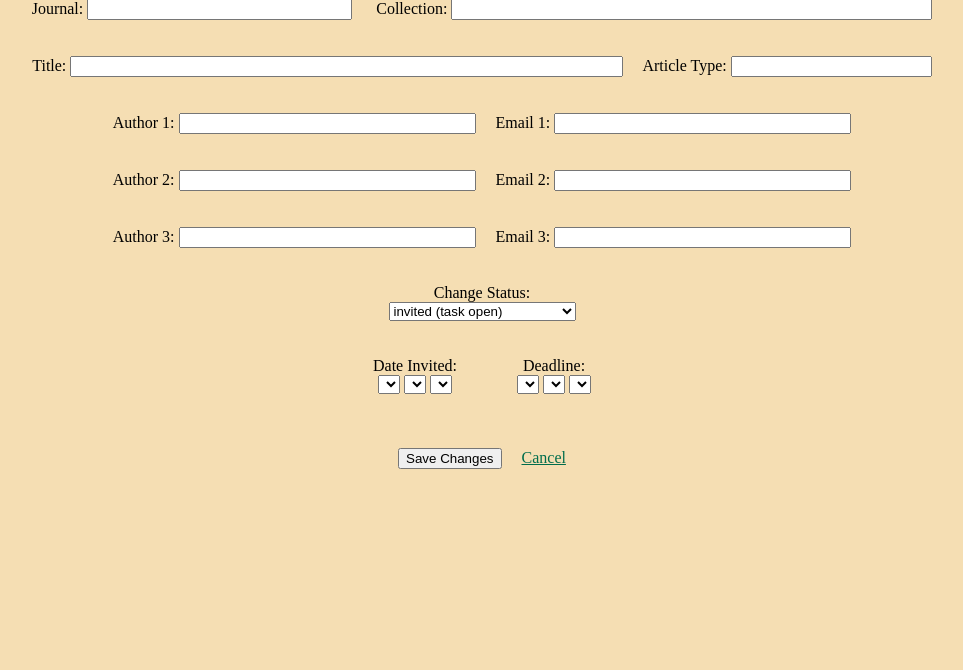
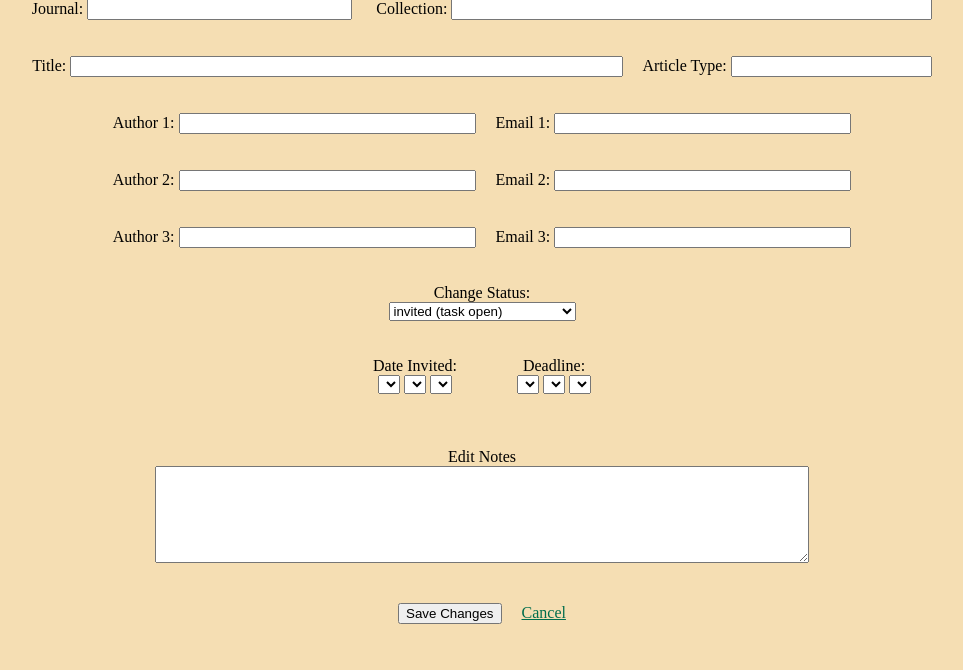
Before and after one commit to agustinpena/Email-Managing-System, a Flask app: template templates/edit_task.html in a window 1280 px wide. Shown: the part 130-800 px from the top of the page, without its empty margins (158-1121 px from the left). Run offline with Flask 3, Linux system fonts and the light colour scheme; the template is opened without the code that fills it, so the values that code supplies are empty.

Commit message:
moved edit notes feature into edit_task.html file

```diff
--- a/app.py
+++ b/app.py
@@ -11,6 +11,7 @@ app = Flask(__name__)
 app.config["SQLALCHEMY_DATABASE_URI"] = "sqlite:///database.db"
 # create database
 db = SQLAlchemy(app)
+# mail settings
 app.config['MAIL_SERVER'] = 'smtp.mail.ru'
 app.config['MAIL_PORT'] = 465
 app.config['MAIL_USE_SSL'] = True
@@ -37,7 +38,7 @@ class Task(db.Model):
     date_invited = db.Column(db.Date)
     status = db.Column(db.String(30))
     last_change_in_notes = db.Column(db.Date)
-    notes = db.Column(db.String(500))
+    notes = db.Column(db.String(2500))
 
     def __repr__(self) -> str:
         return f"Article Request {self.id}"
@@ -126,7 +127,7 @@ def import_excel_to_db(excel_file):
         return False
 
 
-# route to main page
+# route to main page (/)
 @app.route('/', methods=['POST', 'GET'])  # type: ignore
 def index():
     # add add an csv file with tasks
@@ -202,21 +203,6 @@ def export_excel():
 
     except Exception as e:
         return f"Export failed: {str(e)}", 500
-
-
-# route for notes editing
-@app.route('/edit-notes/<int:id>', methods=['GET', 'POST'])
-def edit_notes(id):
-    task = Task.query.get_or_404(id)
-
-    if request.method == 'POST':
-        notes = request.form['notes'][:500]
-        task.notes = notes
-        task.last_change_in_notes = datetime.now().date()
-        db.session.commit()
-        return redirect('/')
-
-    return render_template('edit_notes.html', task=task)
 
 
 # dictionary with email templates
@@ -313,6 +299,12 @@ def edit_task(task_id):
                 day=int(request.form['deadline_day'])
             ).date()
 
+        # update task notes
+        notes = request.form['notes'][:2500]
+        task.notes = notes
+        task.last_change_in_notes = datetime.now().date()
+
+        # commit to database
         db.session.commit()
         return redirect(url_for('index'))
 
--- a/templates/edit_task.html
+++ b/templates/edit_task.html
@@ -152,7 +152,18 @@
         </div>
         </div>
 
-        <!-- flexbox div ends -->
+        <br><br><br>
+
+        <!-- flexbox div ends  -->
+        <!-- starts edit notes -->
+
+        <label>Edit Notes</label>
+
+        <br>
+
+        <textarea name="notes" maxlength="2500" rows="5" style="width:50%">{{ task.notes or '' }}</textarea>
+
+        <!-- edit notes ends -->
 
         <br><br><br>
 
--- a/templates/index.html
+++ b/templates/index.html
@@ -42,8 +42,7 @@
             {% for task in tasks %}
             <tr>
                 <td>
-                    <a class='two' href="{{ url_for('select_template', task_id=task.id) }}">Draft Email</a><br>
-                    <a class='one' href="{{ url_for('edit_notes', id=task.id) }}">Edit Notes</a><br>
+                    <a class='one' href="{{ url_for('select_template', task_id=task.id) }}">Draft Email</a><br>
                     <a class='two' href="{{ url_for('edit_task', task_id=task.id) }}">Edit Task</a><br>
                     <a class='one' href="{{ url_for('confirm_delete', id=task.id) }}">Delete Row</a>
                 </td>
```
Also changed, not shown: templates/edit_notes.html (deleted, +0 -26 lines), instance/database.db.
